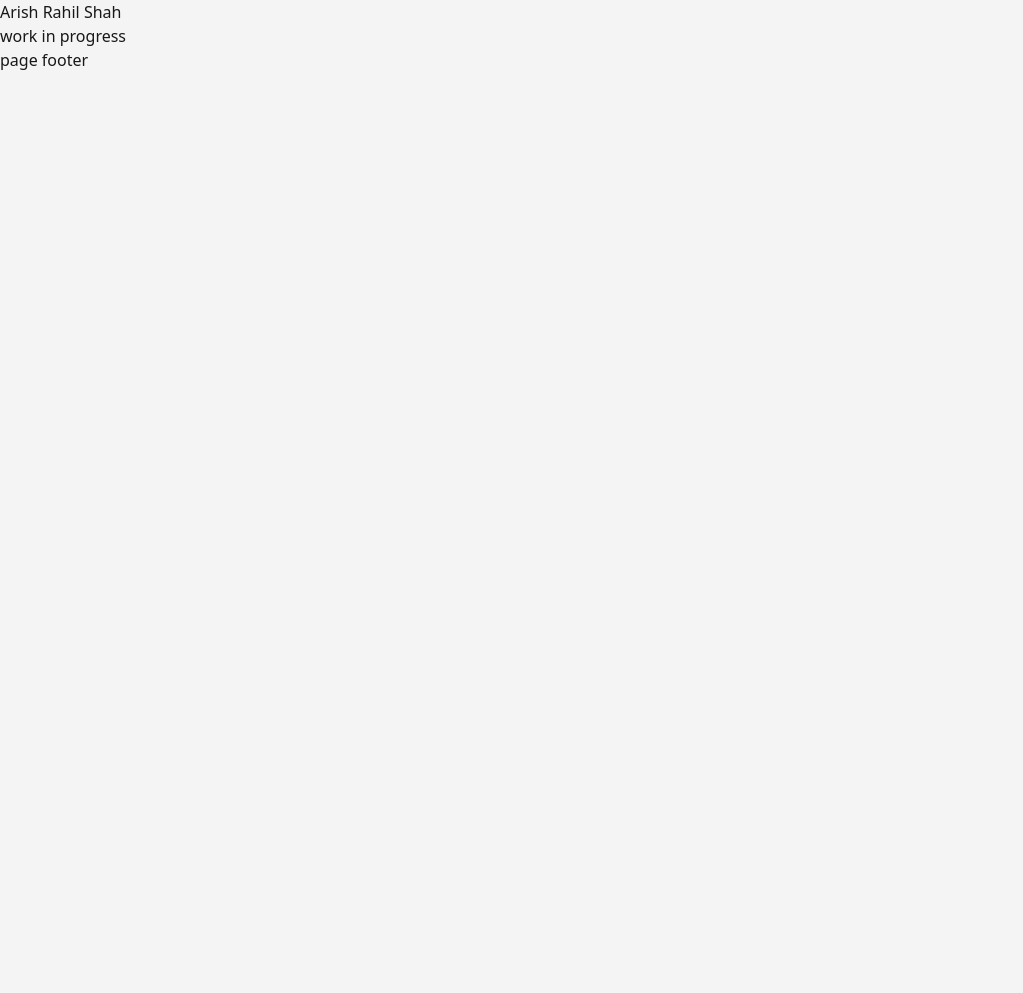
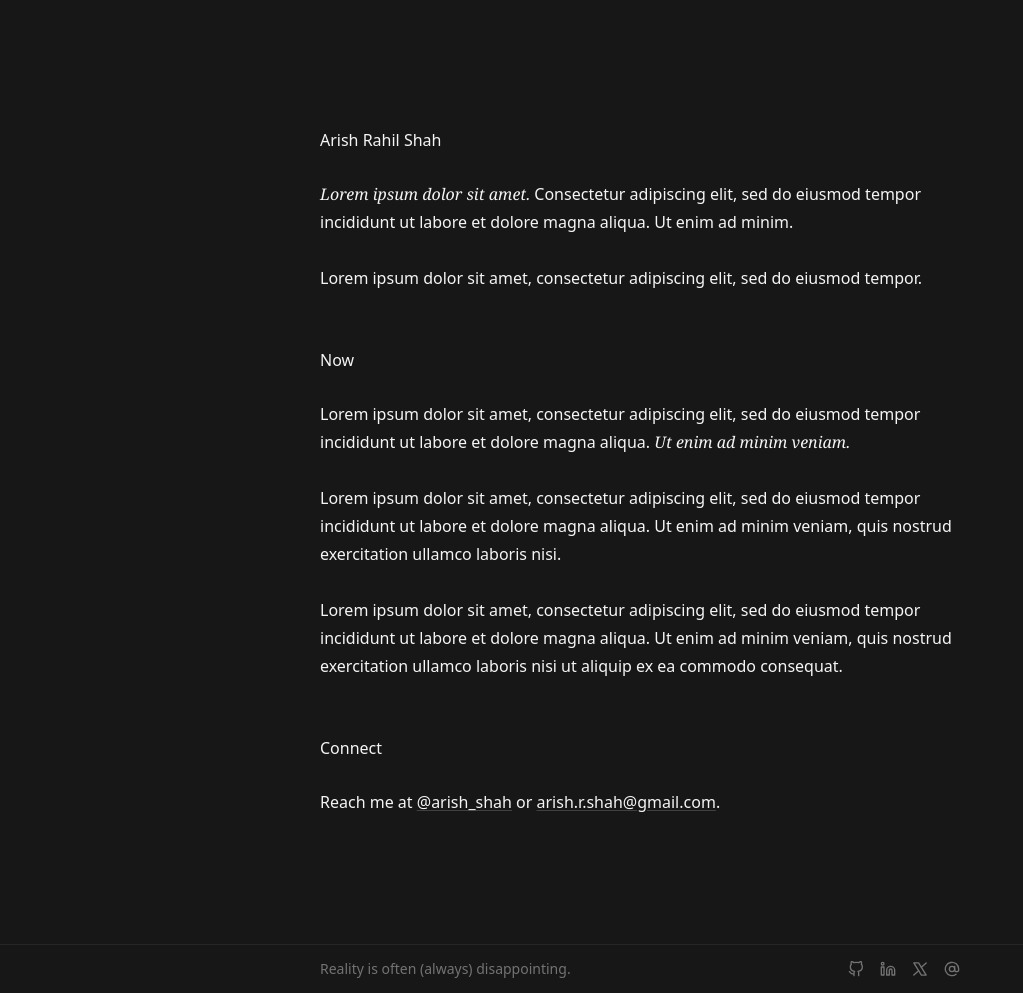
Before and after one commit to Arish-Shah/arish-shah.github.io, an Astro site: page / in a window 1280 px wide. Shown: the whole page, without its empty margins (0-1023 px from the left). Before the commit the page ends 800 px from the top, so only its background shows below. Built offline with nearby package versions, Linux system fonts and the light colour scheme; Astro itself is replaced by a stand-in of ours.

Commit message:
add: skeleton

```diff
--- a/astro.config.mjs
+++ b/astro.config.mjs
@@ -5,5 +5,10 @@ import sitemap from "@astrojs/sitemap";
 // https://astro.build/config
 export default defineConfig({
   site: "https://arish-shah.github.io",
-  integrations: [tailwind(), sitemap()],
+  integrations: [
+    tailwind({
+      applyBaseStyles: false,
+    }),
+    sitemap(),
+  ],
 });
--- a/package.json
+++ b/package.json
@@ -14,7 +14,7 @@
     "@astrojs/check": "^0.7.0",
     "@astrojs/sitemap": "^3.1.6",
     "@astrojs/tailwind": "^5.1.0",
-    "astro": "^4.11.1",
+    "astro": "^4.11.3",
     "tailwindcss": "^3.4.4",
     "typescript": "^5.5.2"
   },
--- a/src/components/footer.astro
+++ b/src/components/footer.astro
@@ -1,5 +1,44 @@
+---
+import type { FooterLinkType } from "../types.ts";
+import Icon from "../components/icon.astro";
+
+const links: FooterLinkType[] = [
+  {
+    name: "GitHub",
+    href: "https://github.com/arish-shah",
+  },
+  {
+    name: "LinkedIn",
+    href: "https://www.linkedin.com/in/arish-shah",
+  },
+  {
+    name: "X",
+    href: "https://x.com/arish_shah",
+  },
+  {
+    name: "Email",
+    href: "mailto:arish.r.shah@gmail.com",
+  },
+];
 ---
 
----
-
-<footer>page footer</footer>
+<footer class="border-t border-t-neutral-800 text-sm text-neutral-500">
+  <div class="container flex h-12 items-center justify-between">
+    <div>Reality is often (always) disappointing.</div>
+    <ul class="flex gap-4">
+      {
+        links.map((link) => (
+          <li>
+            <a
+              href={link.href}
+              title={link.name}
+              target={link.name !== "Email" ? "_blank" : undefined}
+            >
+              <Icon name={link.name} />
+            </a>
+          </li>
+        ))
+      }
+    </ul>
+  </div>
+</footer>
--- /dev/null
+++ b/src/components/icon.astro
@@ -0,0 +1,49 @@
+---
+import type { IconType } from "../types.ts";
+
+interface Props {
+  name: IconType;
+}
+
+const { name } = Astro.props;
+---
+
+<svg
+  xmlns="http://www.w3.org/2000/svg"
+  class="h-4 w-4 fill-none stroke-current stroke-2"
+  viewBox="0 0 24 24"
+  stroke-linecap="round"
+  stroke-linejoin="round"
+>
+  {
+    name === "GitHub" && (
+      <path d="M9 19c-5 1.5-5-2.5-7-3m14 6v-3.87a3.37 3.37 0 0 0-.94-2.61c3.14-.35 6.44-1.54 6.44-7A5.44 5.44 0 0 0 20 4.77 5.07 5.07 0 0 0 19.91 1S18.73.65 16 2.48a13.38 13.38 0 0 0-7 0C6.27.65 5.09 1 5.09 1A5.07 5.07 0 0 0 5 4.77a5.44 5.44 0 0 0-1.5 3.78c0 5.42 3.3 6.61 6.44 7A3.37 3.37 0 0 0 9 18.13V22" />
+    )
+  }
+  {
+    name === "LinkedIn" && (
+      <Fragment>
+        <path d="M16 8a6 6 0 0 1 6 6v7h-4v-7a2 2 0 0 0-2-2 2 2 0 0 0-2 2v7h-4v-7a6 6 0 0 1 6-6z" />
+        <rect x="2" y="9" width="4" height="12" />
+        <circle cx="4" cy="4" r="2" />
+      </Fragment>
+    )
+  }
+  {
+    name === "X" && (
+      <Fragment>
+        <polygon class="st0" points="21.3,21.1 9.9,2.9 2.7,2.9 14.1,21.1 " />
+        <line class="st0" x1="2.7" y1="21.1" x2="9.9" y2="14.5" />
+        <line class="st0" x1="14.1" y1="9.5" x2="21.3" y2="2.9" />
+      </Fragment>
+    )
+  }
+  {
+    name === "Email" && (
+      <Fragment>
+        <circle cx="12" cy="12" r="4" />
+        <path d="M16 8v5a3 3 0 0 0 6 0v-1a10 10 0 1 0-3.92 7.94" />
+      </Fragment>
+    )
+  }
+</svg>
--- a/src/layouts/base.astro
+++ b/src/layouts/base.astro
@@ -1,4 +1,5 @@
 ---
+import "../styles/index.css";
 import Footer from "../components/footer.astro";
 
 interface Props {
@@ -20,8 +21,8 @@ const { title, description } = Astro.props;
     <link rel="sitemap" href="/sitemap-index.xml" />
     <title>{title}</title>
   </head>
-  <body class="bg-zinc-100 text-zinc-900 dark:bg-zinc-900 dark:text-zinc-100">
-    <main>
+  <body class="bg-neutral-900 text-neutral-100">
+    <main class="prose container py-16 md:py-32">
       <slot />
     </main>
     <Footer />
--- a/src/pages/index.astro
+++ b/src/pages/index.astro
@@ -3,6 +3,47 @@ import Layout from "../layouts/base.astro";
 ---
 
 <Layout title="Arish Rahil Shah" description="personal website">
-  <h1 class="font-medium">Arish Rahil Shah</h1>
-  <p>work in progress</p>
+  <h1 class="animate-enter">Arish Rahil Shah</h1>
+  <p class="animate-enter" style={{ animationDelay: "120ms" }}>
+    <em>Lorem ipsum dolor sit amet.</em> Consectetur adipiscing elit, sed do eiusmod
+    tempor incididunt ut labore et dolore magna aliqua. Ut enim ad minim.
+  </p>
+  <p class="animate-enter" style={{ animationDelay: "240ms" }}>
+    Lorem ipsum dolor sit amet, consectetur adipiscing elit, sed do eiusmod
+    tempor.
+  </p>
+
+  <div class="animate-enter" style={{ animationDelay: "360ms" }}>
+    <h2>Now</h2>
+    <p>
+      Lorem ipsum dolor sit amet, consectetur adipiscing elit, sed do eiusmod
+      tempor incididunt ut labore et dolore magna aliqua. <em>
+        Ut enim ad minim veniam.
+      </em>
+    </p>
+    <p>
+      Lorem ipsum dolor sit amet, consectetur adipiscing elit, sed do eiusmod
+      tempor incididunt ut labore et dolore magna aliqua. Ut enim ad minim
+      veniam, quis nostrud exercitation ullamco laboris nisi.
+    </p>
+    <p>
+      Lorem ipsum dolor sit amet, consectetur adipiscing elit, sed do eiusmod
+      tempor incididunt ut labore et dolore magna aliqua. Ut enim ad minim
+      veniam, quis nostrud exercitation ullamco laboris nisi ut aliquip ex ea
+      commodo consequat.
+    </p>
+  </div>
+
+  <div class="animate-enter" style={{ animationDelay: "480ms" }}>
+    <h2>Connect</h2>
+    <p>
+      Reach me at
+      <a href="https://x.com/arish_shah" title="X" target="_blank"
+        >@arish_shah</a
+      >
+      or <a href="mailto:arish.r.shah@gmail.com" title="Email">
+        arish.r.shah@gmail.com</a
+      >.
+    </p>
+  </div>
 </Layout>
--- /dev/null
+++ b/src/pages/robots.txt.ts
@@ -0,0 +1,16 @@
+import type { APIRoute } from "astro";
+
+const robotsTxt = `
+User-agent: *
+Allow: /
+
+Sitemap: ${new URL("sitemap-index.xml", import.meta.env.SITE).href}
+`.trim();
+
+export const GET: APIRoute = () => {
+  return new Response(robotsTxt, {
+    headers: {
+      "Content-Type": "text/plain; charset=utf-8",
+    },
+  });
+};
--- /dev/null
+++ b/src/styles/index.css
@@ -0,0 +1,33 @@
+@tailwind base;
+@tailwind components;
+@tailwind utilities;
+
+* {
+  scrollbar-width: thin;
+  scrollbar-color: #2e2e2e transparent;
+}
+
+.container {
+  @apply mx-auto max-w-[688px] px-6;
+}
+
+.prose h1,
+.prose h2 {
+  @apply font-medium;
+}
+
+.prose h2 {
+  @apply mt-14;
+}
+
+.prose em {
+  @apply font-serif;
+}
+
+.prose p {
+  @apply mt-7 leading-7;
+}
+
+.prose p a {
+  @apply underline decoration-neutral-700 underline-offset-2 transition ease-in-out hover:decoration-neutral-400;
+}
--- /dev/null
+++ b/src/types.ts
@@ -0,0 +1,6 @@
+export type IconType = "GitHub" | "LinkedIn" | "X" | "Email";
+
+export type FooterLinkType = {
+  name: IconType;
+  href: string;
+};
--- a/tailwind.config.mjs
+++ b/tailwind.config.mjs
@@ -2,7 +2,17 @@
 export default {
   content: ["./src/**/*.{astro,html,js,jsx,md,mdx,svelte,ts,tsx,vue}"],
   theme: {
-    extend: {},
+    extend: {
+      keyframes: {
+        enter: {
+          "0%": { opacity: 0, transform: "translateY(10px)" },
+          "100%": { opacity: 1, transform: "none" },
+        },
+      },
+      animation: {
+        enter: "enter 600ms both",
+      },
+    },
   },
   plugins: [],
 };
```
Also changed, not shown: 1 other file.
